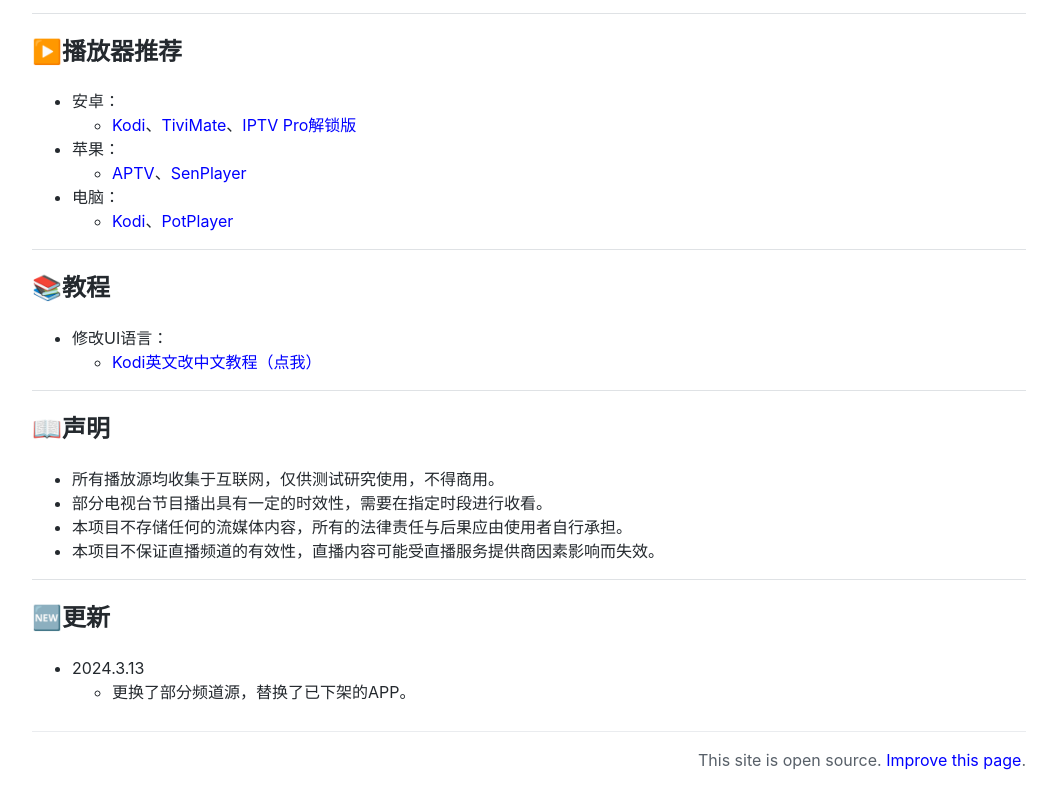
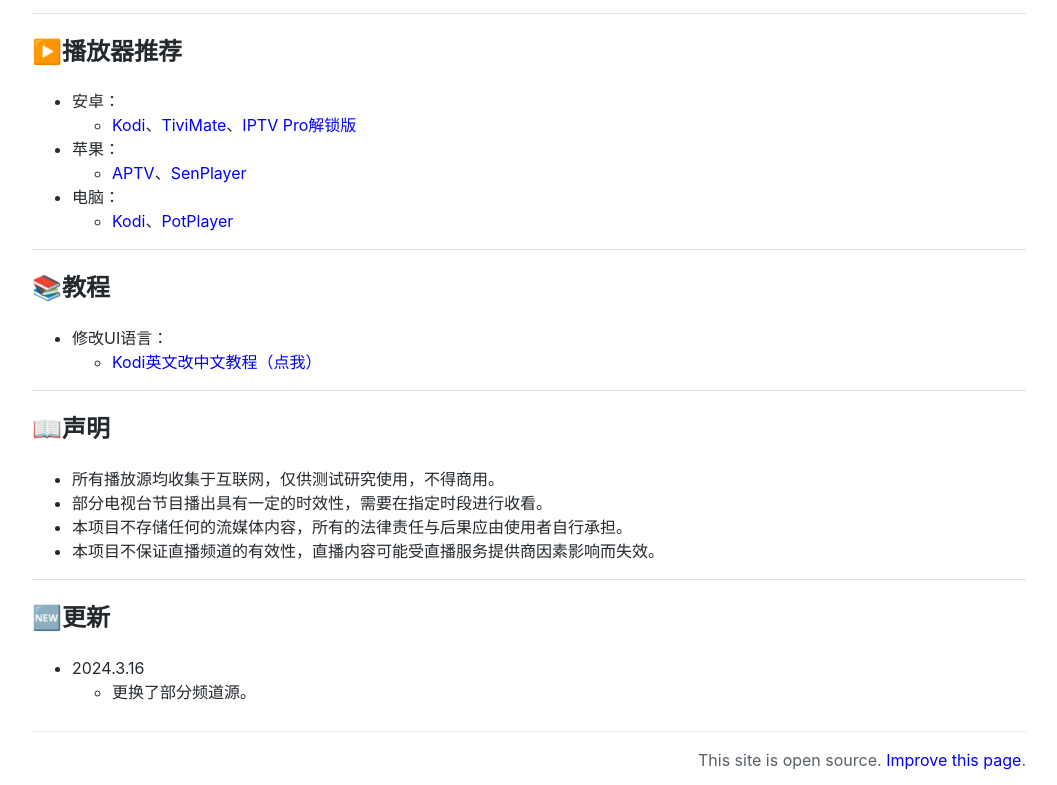
Before and after one commit to lqtv/lqtv.github.io, a plain HTML site: page index.html in a window 1280 px wide. Shown: the part 1060-1845 px from the top of the page, without its empty margins (111-1168 px from the left). Drawn offline with Linux system fonts and the light colour scheme; a script that the page names is missing.

Commit message:
Update index.html

```diff
--- a/index.html
+++ b/index.html
@@ -159,9 +159,9 @@
 <hr class="hr-2">
 <h2 id="更新">🆕更新</h2>
 <ul>
-  <li>2024.3.13
+  <li>2024.3.16
     <ul>
-      <li>更换了部分频道源，替换了已下架的APP。</li>
+      <li>更换了部分频道源。</li>
     </ul>
   </li>
 </ul>
```
